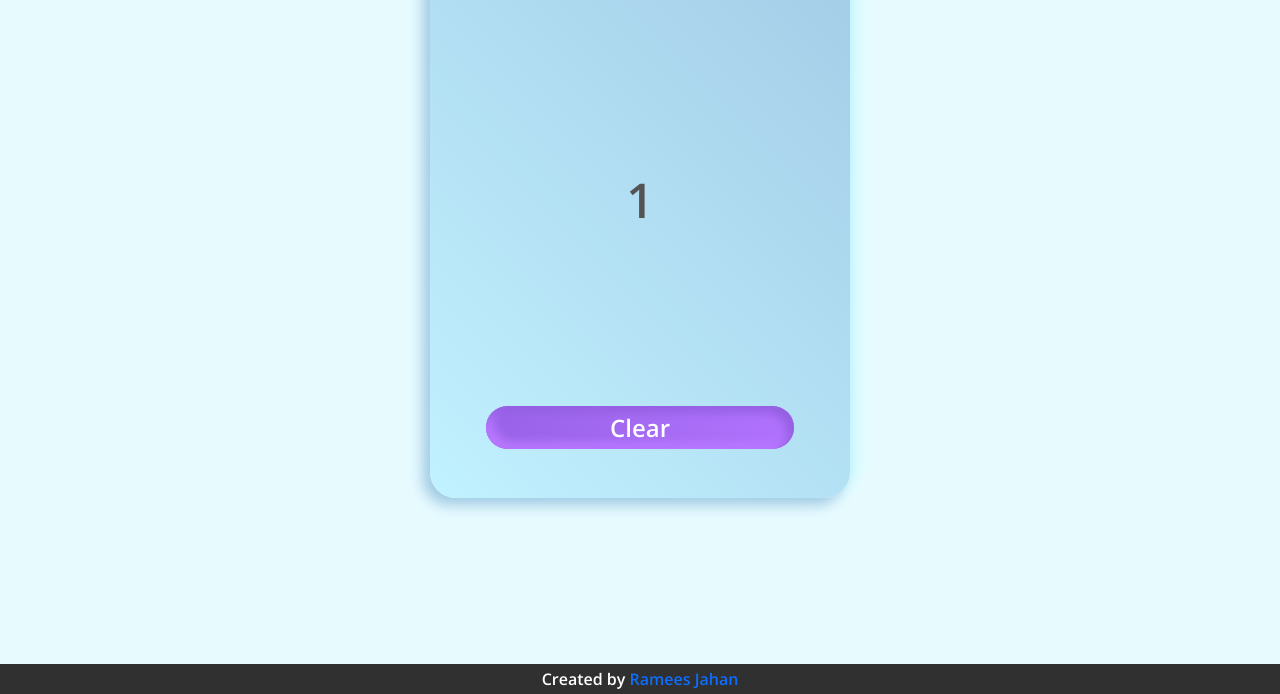
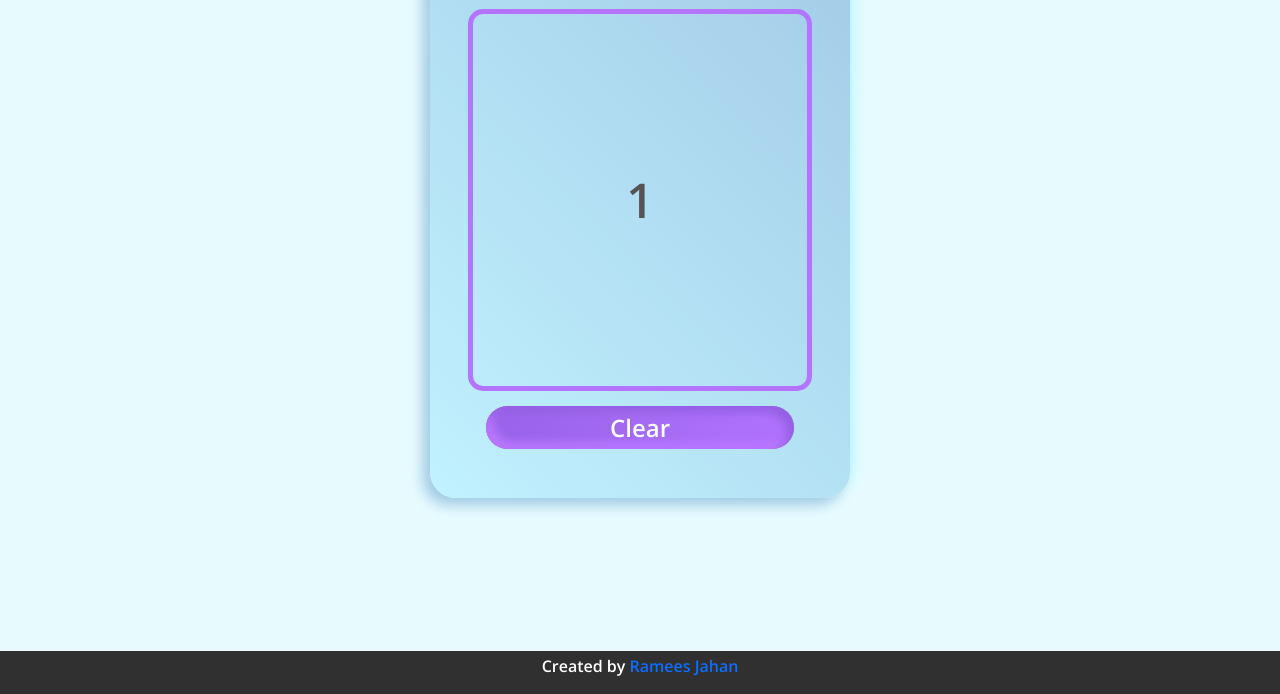
Before and after one commit to RameesJahan/Counter, a plain HTML site: page Counter.html in a window 1280 px wide. Both pictures are taken after a click on the element 639 px from the left and 306 px from the top of the page. Shown: the part 106-800 px from the top of the page. Drawn offline with nearby package versions, Linux system fonts and the light colour scheme.

Commit message:
Optimized code

```diff
--- a/css/style.css
+++ b/css/style.css
@@ -76,6 +76,8 @@ body{
   width: 100%;
   flex: 1;
 
+  border: solid 5px #b374ff;
+  border-radius: 15px;
 }
 .count-ipt{
   background: none;
@@ -87,7 +89,7 @@ body{
 }
 .count-btn{
   background: none;
-  position: absolute;
+  position: relative;
   width: 90%;
   height: 90%;
   border: none;
@@ -128,20 +130,14 @@ body{
 
 .footer p{
   margin: 3px;
+  margin-bottom: 2vh;
 }
 
 .footer p a{
   text-decoration: none;
 }
 
-span{
-  position: absolute;
-  background: #AFB6FE;
-  transform: translate(-50%,-50%);
-  pointer-events: none;
-  border-radius: 50%;
-  animation: animate .3s linear infinite;
-}
+
 @keyframes animate{
   0%{
     width: 0px;
@@ -170,3 +166,34 @@ span{
   90% { transform: translate(1px, 2px) rotate(0deg); }
   100% { transform: translate(1px, -2px) rotate(-1deg); }
 }
+
+/* Ripple Effect */
+
+/*
+*****Method 1*****
+span{
+  position: absolute;
+  background: #AFB6FE;
+  transform: translate(-50%,-50%);
+  pointer-events: none;
+  border-radius: 50%;
+  animation: animate .3s linear infinite;
+}*/
+
+/****Method 2*****/
+span.ripple {
+  background: #AFB6FE;
+  position: absolute;
+  border-radius: 50%;
+  transform: scale(0);
+  animation: ripple 600ms linear;
+  /*background-color: rgba(255, 255, 255, 0.7);*/
+}
+
+@keyframes ripple {
+  to {
+    transform: scale(4);
+    opacity: 0;
+  }
+
+/*******************/
--- a/scripts/script.js
+++ b/scripts/script.js
@@ -14,10 +14,31 @@ function clearAll() {
 }
 
 var count_btn = document.getElementById("count-btn");
-count_btn.addEventListener('click',function(e){
+count_btn.addEventListener('click', createRipple);//add ripple effect
 
-   let x = e.clientX - e.target.offsetLeft;
-   let y = e.clientY - e.target.offsetTop;
+
+//function for ripple effect
+
+
+/*
+
+////////////Method 1///////////
+
+function ripple(e){
+
+  e = e || window.event;
+
+  const diameter = Math.max(e.target.clientWidth, e.target.clientHeight);
+  const radius = diameter / 2;
+
+  console.log(e.currentTarget.clientWidth + "," + e.currentTarget.clientHeight);
+  console.log(radius);
+
+  let x = e.clientX - e.currentTarget.offsetLeft;
+  let y = e.clientY - e.currentTarget.offsetTop;
+
+   console.log(e.clientX + " - " + e.currentTarget.offsetLeft + " = " + x );
+   console.log(e.clientY + " - " + e.currentTarget.offsetTop + " = " + y );
 
    let ripples = document.createElement('span');
    ripples.style.left = x + 'px';
@@ -28,4 +49,27 @@ count_btn.addEventListener('click',function(e){
      ripples.remove();
      console.log('ripples removed')
    },300);
-});
+}*/
+
+////////////Method 2///////////
+
+function createRipple(event) {
+  const button = event.currentTarget;
+
+  const circle = document.createElement("span");
+  const diameter = Math.max(button.clientWidth, button.clientHeight);
+  const radius = diameter / 2;
+
+  circle.style.width = circle.style.height = `${diameter}px`;
+  circle.style.left = `${(event.clientX) - button.offsetLeft - radius}px`;
+  circle.style.top = `${(event.clientY) - button.offsetTop - radius}px`;
+  circle.classList.add("ripple");
+
+  const ripple = button.getElementsByClassName("ripple")[0];
+
+  if (ripple) {
+    ripple.remove();
+  }
+
+  button.appendChild(circle);
+}
```
Also changed, not shown: Counter.html (+1 -1 lines).
